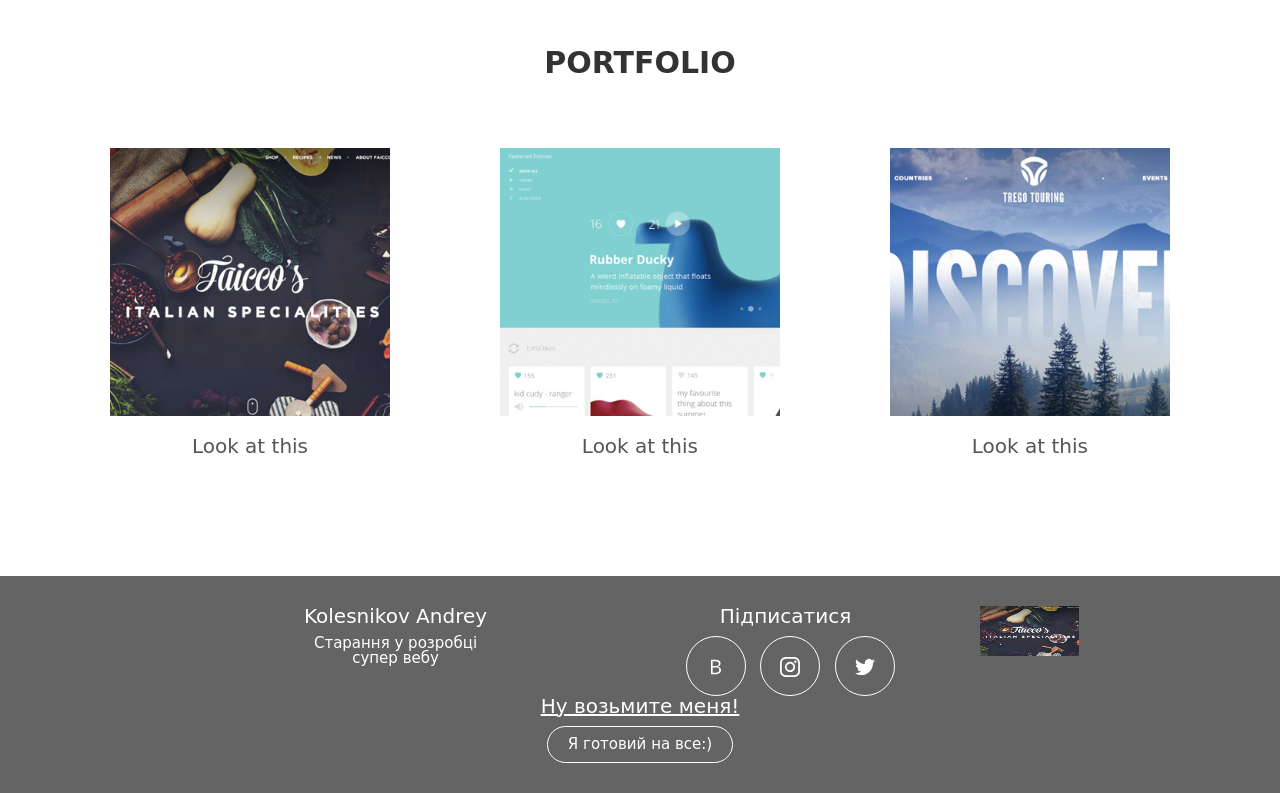
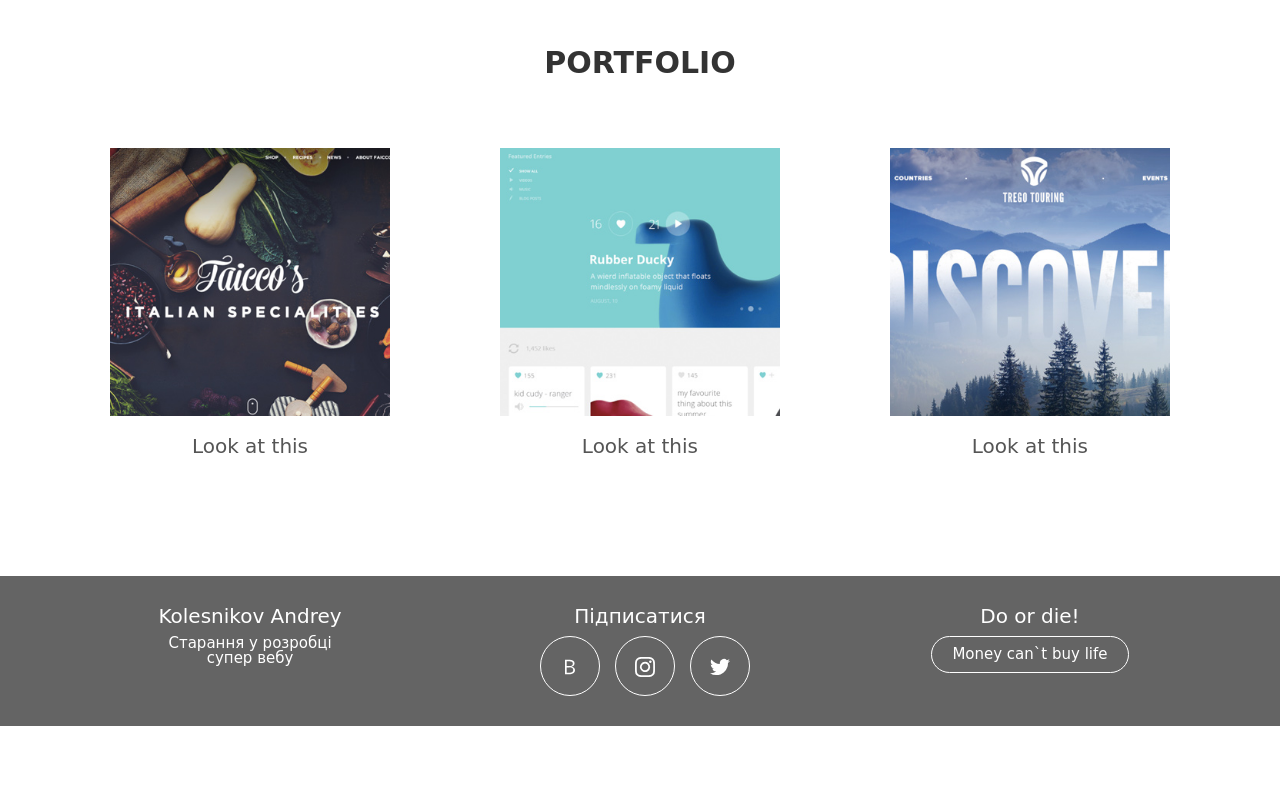
Before and after one commit to somebeer/somebeer.github.io, a plain HTML site: page index.html in a window 1280 px wide. Shown: the part 802-1595 px from the top of the page. After the commit the page ends 1528 px from the top, so only its background shows below. Drawn offline with Linux system fonts and the light colour scheme; a web font is replaced by a local one.

Commit message:
Create index.html

```diff
--- a/index.html
+++ b/index.html
@@ -72,12 +72,9 @@
 				</picture>
 				</a>
 			</div>
-
-			<a href="viber://add?number=380676701724"><img src="img/portfolio/1.jpg" alt="" border="0" width="99" height="50" />
-
 			<div class="feedback">
-				<p class="footer-head">Ну возьмите меня!</p>
-				<a class="footer-btn" href="#">Я готовий на все:)</a>
+				<p class="footer-head">Do or die!</p>
+				<a class="footer-btn" href="#">Money can`t buy life</a>
 			</div>
 
 		</div>
```
